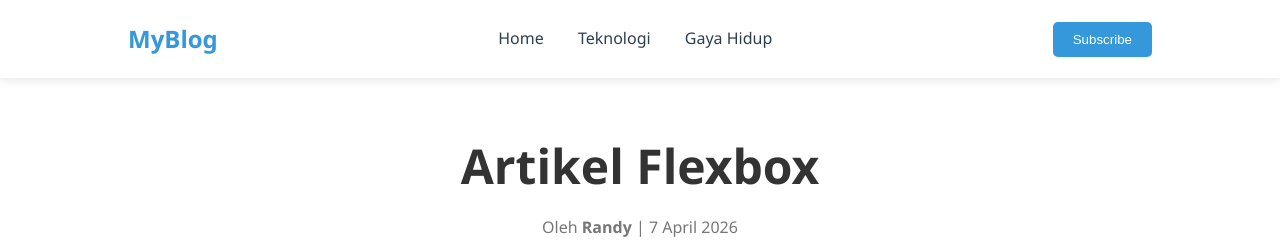
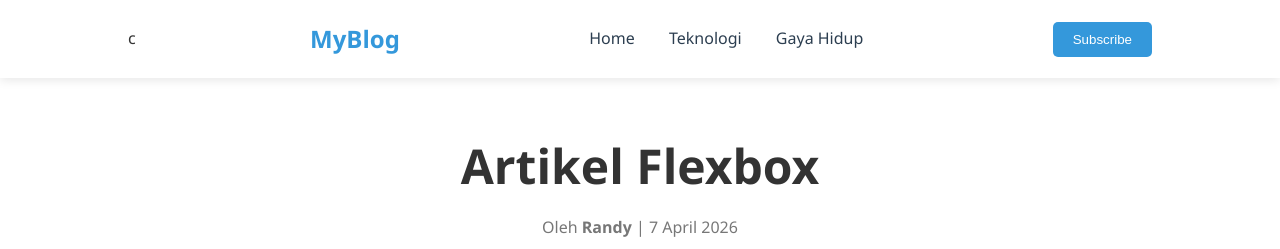
Before and after one commit to RandySalim-420/2025573010064_Workshop-Web-Dasar, a plain HTML site: page modul-3/latihan-2.html in a window 1280 px wide. Shown: the top 249 px of the page. Drawn offline with Linux system fonts and the light colour scheme.

Commit message:
akhir modul-3

```diff
--- a/modul-3/latihan-2.html
+++ b/modul-3/latihan-2.html
@@ -8,7 +8,7 @@
 </head>
 <body>
 
-    <header class="navbar">
+    <header class="navbar">c
         <div class="logo">MyBlog</div>
         <nav class="menu">
             <a href="#">Home</a>
```
